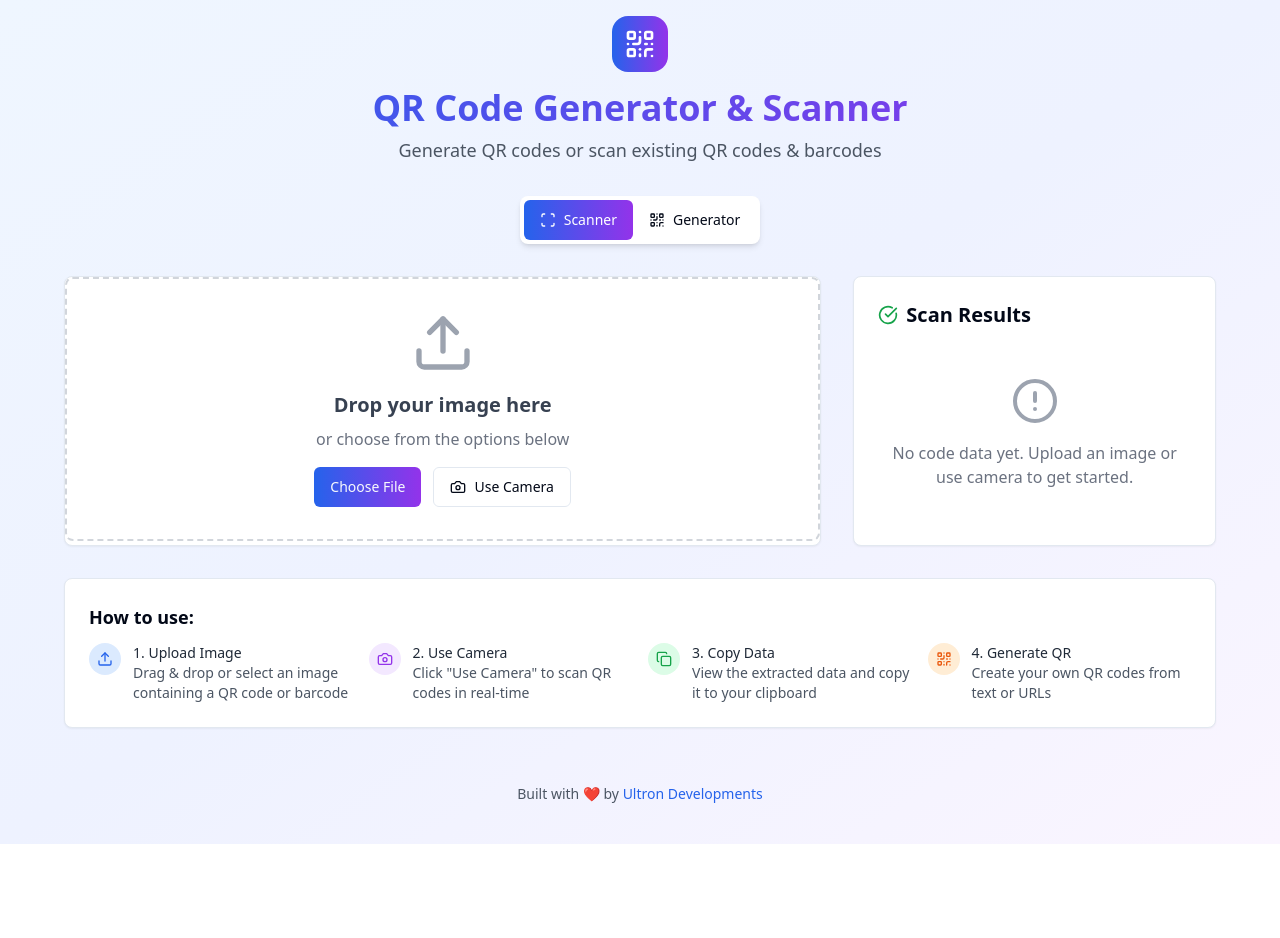
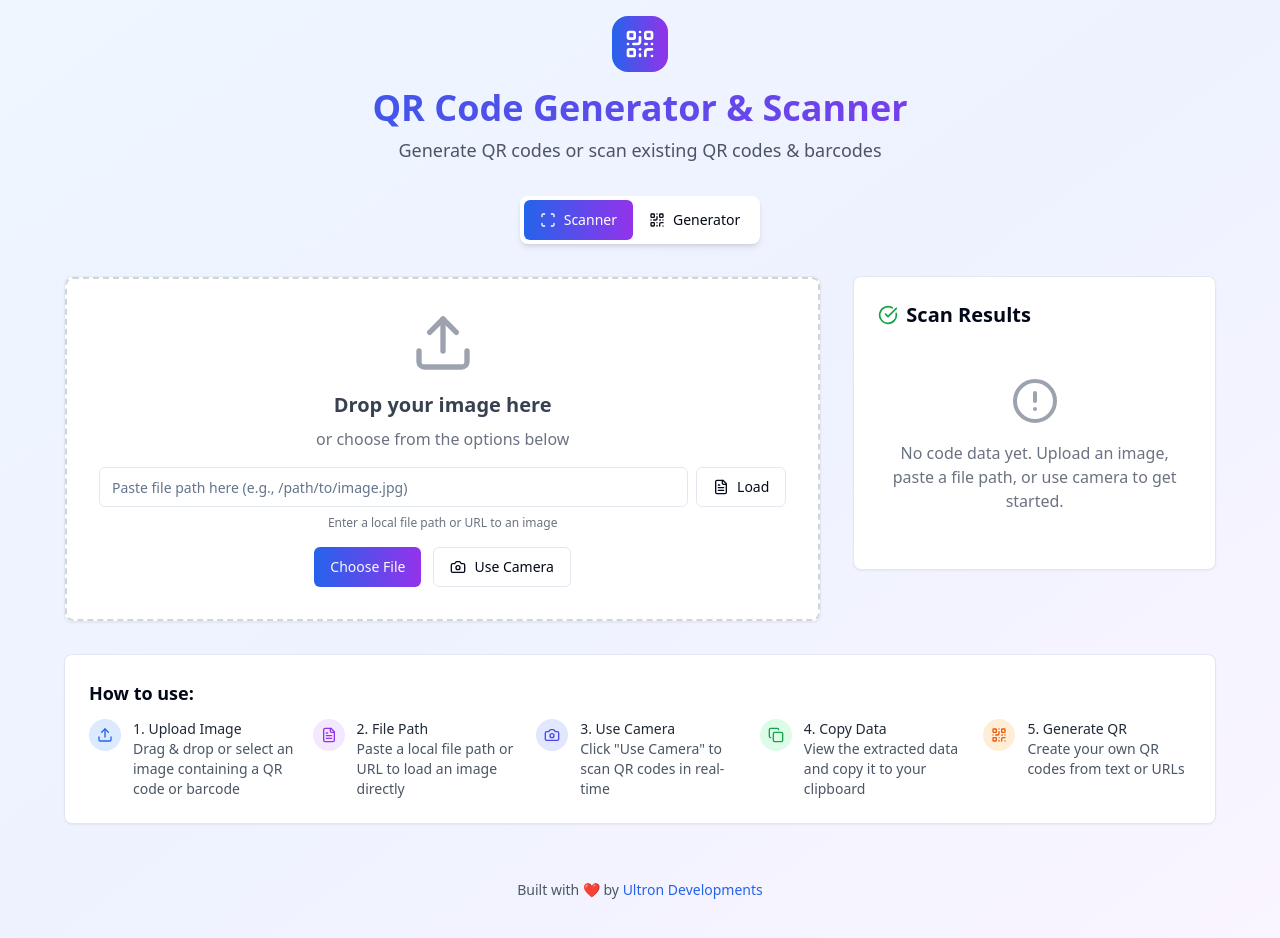
Before and after one commit to ultrondevelopments/image-qr-decode-magic, a React (Vite) app: page / in a window 1280 px wide. Before the commit the page ends 844 px from the top, so only its background shows below. Built offline with nearby package versions, Linux system fonts and the light colour scheme.

Commit message:
Add QR code path input
Adds functionality to paste a local file path for QR code scanning.

```diff
--- a/src/components/QRScanner.tsx
+++ b/src/components/QRScanner.tsx
@@ -1,5 +1,5 @@
 import React, { useState, useRef, useCallback, useEffect } from 'react';
-import { Upload, Camera, Copy, CheckCircle, AlertCircle, X, CameraOff, QrCode, Download, Scan } from 'lucide-react';
+import { Upload, Camera, Copy, CheckCircle, AlertCircle, X, CameraOff, QrCode, Download, Scan, FileText } from 'lucide-react';
 import { Button } from '@/components/ui/button';
 import { Card, CardContent } from '@/components/ui/card';
 import { Input } from '@/components/ui/input';
@@ -26,6 +26,7 @@ const QRScanner = () => {
   const [qrText, setQrText] = useState('');
   const [generatedQR, setGeneratedQR] = useState<string | null>(null);
   const [isGenerating, setIsGenerating] = useState(false);
+  const [filePath, setFilePath] = useState('');
   const fileInputRef = useRef<HTMLInputElement>(null);
   const videoRef = useRef<HTMLVideoElement>(null);
   const qrScannerRef = useRef<QrScanner | null>(null);
@@ -111,6 +112,37 @@ const QRScanner = () => {
       });
     } finally {
       setIsScanning(false);
+    }
+  };
+
+  const loadFromFilePath = async () => {
+    if (!filePath.trim()) {
+      toast({
+        title: "Path Required",
+        description: "Please enter a file path.",
+        variant: "destructive",
+      });
+      return;
+    }
+
+    try {
+      // Create a file input to handle the path
+      const response = await fetch(filePath);
+      if (!response.ok) {
+        throw new Error('Could not load file from path');
+      }
+
+      const blob = await response.blob();
+      const file = new File([blob], 'image', { type: blob.type });
+
+      await scanCode(file);
+    } catch (error) {
+      console.error('File path loading error:', error);
+      toast({
+        title: "Path Load Failed",
+        description: "Could not load image from the specified path. Please check the path and try again.",
+        variant: "destructive",
+      });
     }
   };
 
@@ -403,6 +435,31 @@ const QRScanner = () => {
                           <p className="text-gray-500 mb-4">
                             or choose from the options below
                           </p>
+
+                          {/* File Path Input */}
+                          <div className="mb-4 space-y-2">
+                            <div className="flex gap-2">
+                              <Input
+                                value={filePath}
+                                onChange={(e) => setFilePath(e.target.value)}
+                                placeholder="Paste file path here (e.g., /path/to/image.jpg)"
+                                className="flex-1"
+                              />
+                              <Button
+                                onClick={loadFromFilePath}
+                                variant="outline"
+                                className="gap-2"
+                                disabled={isScanning}
+                              >
+                                <FileText className="w-4 h-4" />
+                                Load
+                              </Button>
+                            </div>
+                            <p className="text-xs text-gray-500">
+                              Enter a local file path or URL to an image
+                            </p>
+                          </div>
+
                           <div className="flex gap-3 justify-center">
                             <Button
                               onClick={() => fileInputRef.current?.click()}
@@ -492,7 +549,7 @@ const QRScanner = () => {
                   <div className="text-center py-8">
                     <AlertCircle className="w-12 h-12 mx-auto text-gray-400 mb-4" />
                     <p className="text-gray-500">
-                      No code data yet. Upload an image or use camera to get started.
+                      No code data yet. Upload an image, paste a file path, or use camera to get started.
                     </p>
                   </div>
                 )}
@@ -558,7 +615,7 @@ const QRScanner = () => {
         <Card className="mt-8">
           <CardContent className="p-6">
             <h3 className="text-lg font-semibold mb-3">How to use:</h3>
-            <div className="grid grid-cols-1 md:grid-cols-4 gap-4 text-sm text-gray-600">
+            <div className="grid grid-cols-1 md:grid-cols-5 gap-4 text-sm text-gray-600">
               <div className="flex items-start gap-3">
                 <div className="bg-blue-100 p-2 rounded-full">
                   <Upload className="w-4 h-4 text-blue-600" />
@@ -570,10 +627,19 @@ const QRScanner = () => {
               </div>
               <div className="flex items-start gap-3">
                 <div className="bg-purple-100 p-2 rounded-full">
-                  <Camera className="w-4 h-4 text-purple-600" />
+                  <FileText className="w-4 h-4 text-purple-600" />
                 </div>
                 <div>
-                  <p className="font-medium text-gray-800">2. Use Camera</p>
+                  <p className="font-medium text-gray-800">2. File Path</p>
+                  <p>Paste a local file path or URL to load an image directly</p>
+                </div>
+              </div>
+              <div className="flex items-start gap-3">
+                <div className="bg-indigo-100 p-2 rounded-full">
+                  <Camera className="w-4 h-4 text-indigo-600" />
+                </div>
+                <div>
+                  <p className="font-medium text-gray-800">3. Use Camera</p>
                   <p>Click "Use Camera" to scan QR codes in real-time</p>
                 </div>
               </div>
@@ -582,7 +648,7 @@ const QRScanner = () => {
                   <Copy className="w-4 h-4 text-green-600" />
                 </div>
                 <div>
-                  <p className="font-medium text-gray-800">3. Copy Data</p>
+                  <p className="font-medium text-gray-800">4. Copy Data</p>
                   <p>View the extracted data and copy it to your clipboard</p>
                 </div>
               </div>
@@ -591,7 +657,7 @@ const QRScanner = () => {
                   <QrCode className="w-4 h-4 text-orange-600" />
                 </div>
                 <div>
-                  <p className="font-medium text-gray-800">4. Generate QR</p>
+                  <p className="font-medium text-gray-800">5. Generate QR</p>
                   <p>Create your own QR codes from text or URLs</p>
                 </div>
               </div>
```
